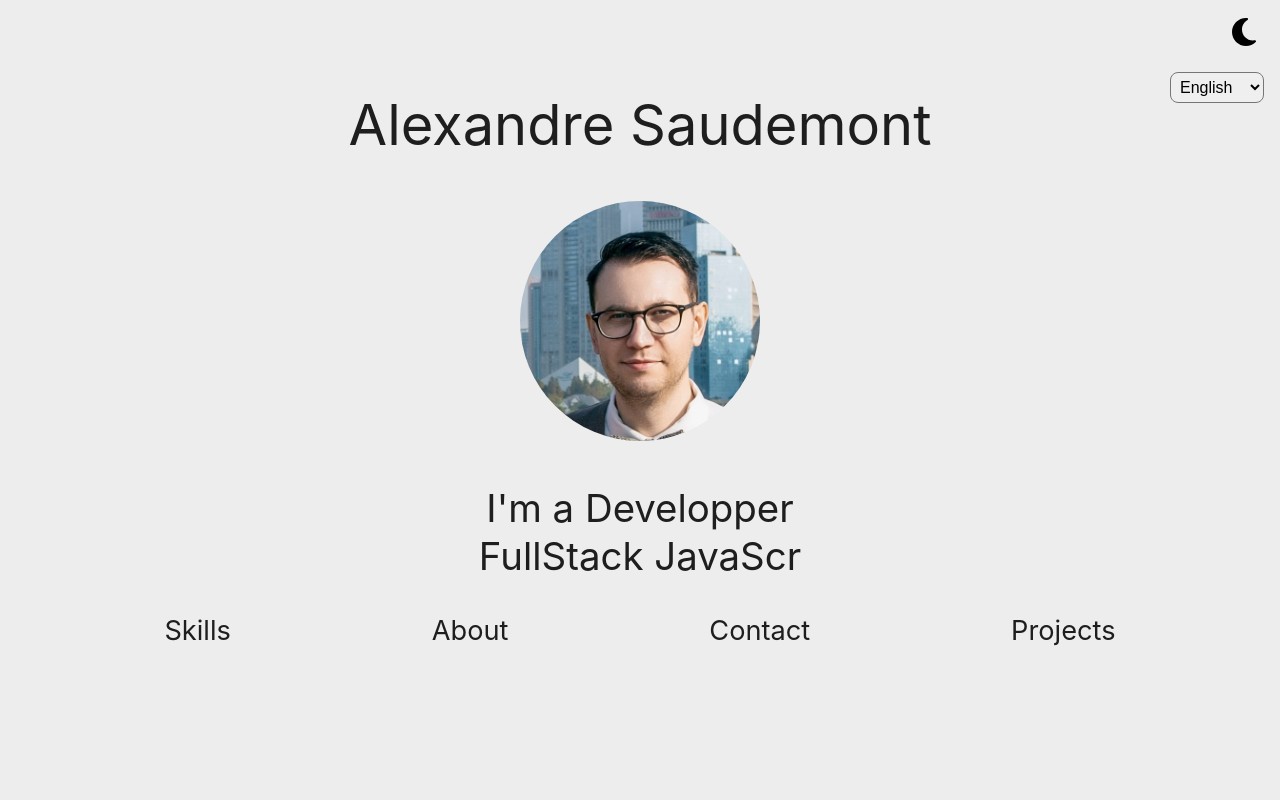
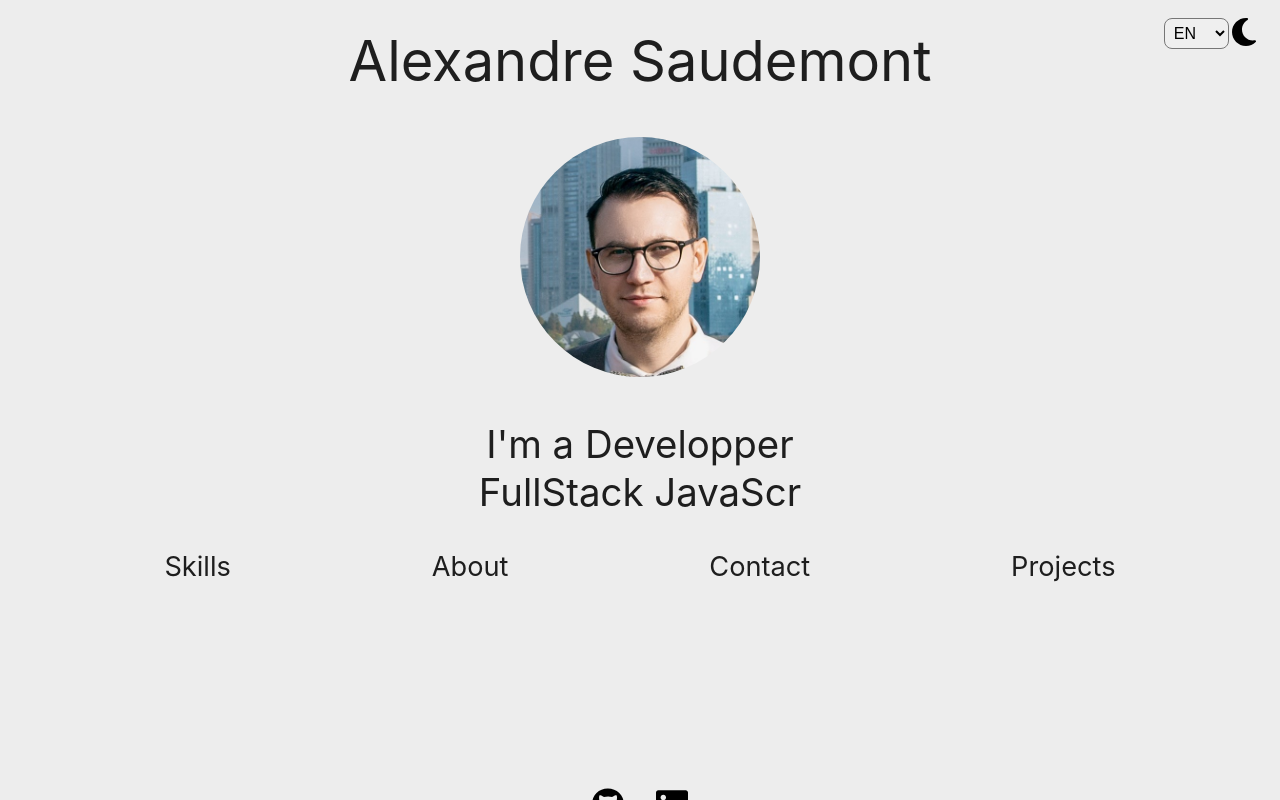
Before and after one commit to Alexandre-Saudemont/PortfolioV2, a React (Create React App) app: page / in a window 1280 px wide. Built offline with nearby package versions, Linux system fonts and the light colour scheme.

Commit message:
css project page

```diff
--- a/public/locales/fr/fr.json
+++ b/public/locales/fr/fr.json
@@ -4,7 +4,7 @@
 		"typingTexts": ["FullStack JavaScript ", "Web", "Front-End"],
 		"skills": "Compétences",
 		"about": "A propos",
-		"contact": "Me contacter",
+		"contact": "Contact",
 		"project": "Projets"
 	},
 	"aboutPage": {
@@ -24,7 +24,7 @@
 		"CV": "Télécharger mon CV"
 	},
 	"projectsPage": {
-		"title": "Site Taiwan",
+		"title1": "Site Taiwan",
 		"title2": "Site Pokedeck",
 		"github": "GitHub",
 		"githubFront": "Front-End",
--- a/src/Components/LanguageSwitch/LanguageSwitch.js
+++ b/src/Components/LanguageSwitch/LanguageSwitch.js
@@ -13,8 +13,8 @@ function LanguageSwitch() {
 	return (
 		<div className='LanguageSwitch-container'>
 			<select onChange={switchLanguage} value={i18n.language}>
-				<option value='fr'>Français</option>
-				<option value='en'>English</option>
+				<option value='fr'>FR</option>
+				<option value='en'>EN</option>
 				<option value='CN'>中文</option>
 			</select>
 		</div>
--- a/src/Components/LanguageSwitch/LanguageSwitch.scss
+++ b/src/Components/LanguageSwitch/LanguageSwitch.scss
@@ -2,7 +2,7 @@
 	position: absolute;
 	top: 0;
 	right: 0;
-	margin: 2rem 1rem 1rem 0;
+	padding-right: 13%;
 }
 
 .LanguageSwitch-container select {
@@ -14,7 +14,8 @@
 
 @media screen and (min-width: 1024px) {
 	.LanguageSwitch-container {
-		margin: 3.5rem 1rem 1rem 0;
-		cursor: pointer; /* Curseur en forme de main */
+		cursor: pointer;
+		padding-right: 4%;
+		padding-top: 2px;
 	}
 }
--- a/src/Components/pages/HomePage/HomePage.scss
+++ b/src/Components/pages/HomePage/HomePage.scss
@@ -71,10 +71,12 @@
 	}
 
 	&-links-text {
-		font-size: 1rem;
+		font-size: 1.1rem;
 		text-decoration: none;
 	}
-
+	&-links-text-clicked {
+		text-decoration: none;
+	}
 	&-links-text:hover {
 		color: lightcoral;
 	}
@@ -221,7 +223,6 @@
 @media screen and (min-width: 1024px) {
 	.homePage {
 		&-title {
-			padding-top: 10%;
 			font-size: 3.5rem;
 		}
 		&-description {
--- a/src/Components/pages/ProjectsPage/ProjectsPage.scss
+++ b/src/Components/pages/ProjectsPage/ProjectsPage.scss
@@ -8,13 +8,14 @@
 	&-iconHome {
 		margin: 1rem 0 0 0;
 	}
+
 	&-taiwan {
 		display: flex;
 		flex-direction: column;
 		align-items: center;
 		font-size: 1.8rem;
+		margin-top: 1rem;
 
-		margin-top: 1rem;
 		&-img {
 			width: 12rem;
 			height: 10rem;
@@ -32,6 +33,9 @@
 		margin: 0 1rem 2rem 0;
 		border: 1px solid black;
 		padding: 2px;
+		border-radius: 5px;
+		width: 5rem;
+		height: 2.5rem;
 	}
 
 	&-github-taiwan:hover {
@@ -45,7 +49,11 @@
 		margin: 0 0 2rem 1rem;
 		border: 1px solid black;
 		padding: 2px;
+		border-radius: 5px;
+		width: 6rem;
+		height: 2.5rem;
 	}
+
 	&-website-taiwan:hover {
 		cursor: pointer;
 		background-color: aquamarine;
@@ -78,17 +86,25 @@
 		margin: 0 1rem 1.5rem 1rem;
 		border: 1px solid black;
 		padding: 2px;
+		border-radius: 5px;
+		width: 6.5rem;
+		height: 2.5rem;
 	}
+
 	&-github-pokedeck:hover {
 		cursor: pointer;
 		background-color: aquamarine;
 	}
+
 	&-website-pokedeck {
 		font-size: 1.3rem;
 		text-decoration: none;
 		margin: 0 0 1rem 0;
 		border: 1px solid black;
 		padding: 2px;
+		border-radius: 5px;
+		width: 6rem;
+		height: 2.5rem;
 	}
 	&-website-pokedeck:hover {
 		cursor: pointer;
```
